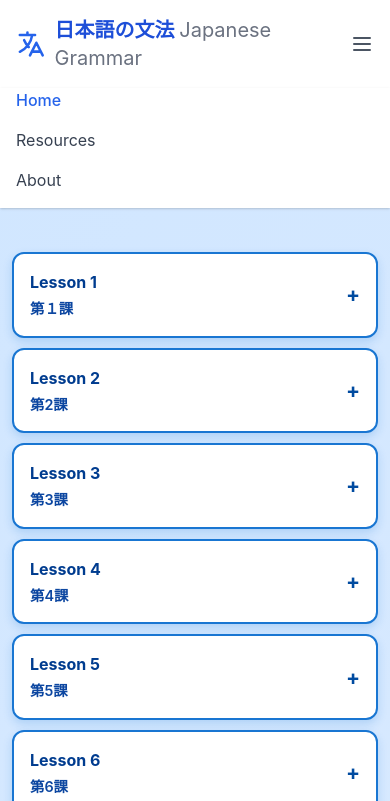
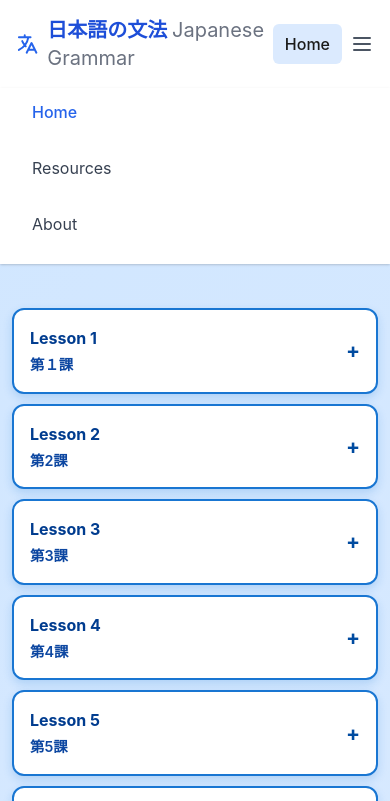
Before and after one commit to hanlinnkyaw1/japanese, a plain HTML site: page intermediate/n3.html in a window 390 px wide. Both pictures are taken after a click on the button 362 px from the left and 44 px from the top of the page. Shown: the top 801 px of the page. Drawn offline with nearby package versions, Linux system fonts and the light colour scheme.

Commit message:
Update n3.html

```diff
--- a/intermediate/n3.html
+++ b/intermediate/n3.html
@@ -9,7 +9,8 @@
 </head>
 <body>
 
- <header class="bg-white shadow-sm">
+
+  <header class="bg-white shadow-sm">
   <div class="container mx-auto px-4 py-4 flex justify-between items-center">
     <div class="flex items-center space-x-2">
       <svg xmlns="http://www.w3.org/2000/svg" class="h-8 w-8 text-blue-600" fill="none" viewBox="0 0 24 24" stroke="currentColor">
@@ -20,6 +21,13 @@
         日本語の文法 <span class="text-gray-500 font-normal">Japanese Grammar</span>
       </h1>
     </div>
+
+
+<!-- Back Button -->
+<a href="../index.html"
+   class="inline-flex items-center px-3 py-2 mr-2 bg-blue-100 text-blue -700 rounded-md hover:bg-blue-200 active:bg-blue-300 transition font-medium"> Home
+</a>
+
 
     <!-- Desktop Nav -->
     <nav class="hidden md:flex space-x-10">
@@ -38,14 +46,22 @@
     </button>
   </div>
 
-  <!-- Mobile Menu -->
-  <nav id="mobile-menu" class="hidden md:hidden flex flex-col space-y-4 px-4 pb-4 bg-white shadow">
-    <a href="../index.html" class="text-blue-600 font-medium">Home</a>
-    <a href="#" class="text-gray-700 hover:text-blue-600">Resources</a>
-    <a href="#" class="text-gray-700 hover:text-blue-600">About</a>
-  </nav>
-</header>
-
+<!-- Mobile Menu -->
+<nav id="mobile-menu" class="hidden md:hidden flex flex-col px-4 pb-4 bg-white shadow space-y-2">
+  <a href="../index.html"
+     class="block w-full px-4 py-3 text-blue-600 font-medium rounded-lg hover:bg-blue-50 active:bg-blue-100 transition">
+    Home
+  </a>
+  <a href="#"
+     class="block w-full px-4 py-3 text-gray-700 hover:text-blue-600 rounded-lg hover:bg-blue-50 active:bg-blue-100 transition">
+    Resources
+  </a>
+  <a href="#"
+     class="block w-full px-4 py-3 text-gray-700 hover:text-blue-600 rounded-lg hover:bg-blue-50 active:bg-blue-100 transition">
+    About
+  </a>
+</nav>
+  </header>
 
     <main>
         <section class="lessons-container" id="lessons-container">
```
